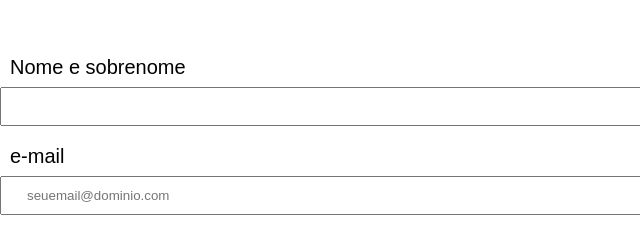
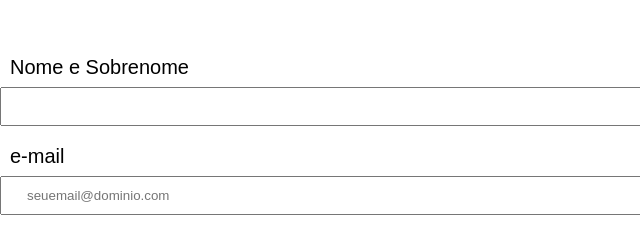
Before and after one commit to anamariamarques/html_css, a plain HTML site: page contato.html in a window 1280 px wide. Shown: the part 276-503 px from the top of the page, 0-640 px from the left. Drawn offline with Linux system fonts and the light colour scheme.

Commit message:
fotmatação

```diff
--- a/contato.html
+++ b/contato.html
@@ -2,7 +2,7 @@
 <html>
 	<head>
 		<meta charset="UTF-8">
-		<title>Contato- Barbearia Alura</title>
+		<title>Contato - Barbearia Alura</title>
 
 		<link rel="stylesheet" href="reset.css">
 		<link rel="stylesheet" href="style.css">
@@ -23,7 +23,7 @@
 		</header>
         <main>
             <form>
-                <label for="nomesobrenome">Nome e sobrenome</label>
+                <label for="nomesobrenome">Nome e Sobrenome</label>
                 <input type="text" id="nomesobrenome" class="input-padrao" required>
 
                 <label for="e-mail">e-mail</label>
```
